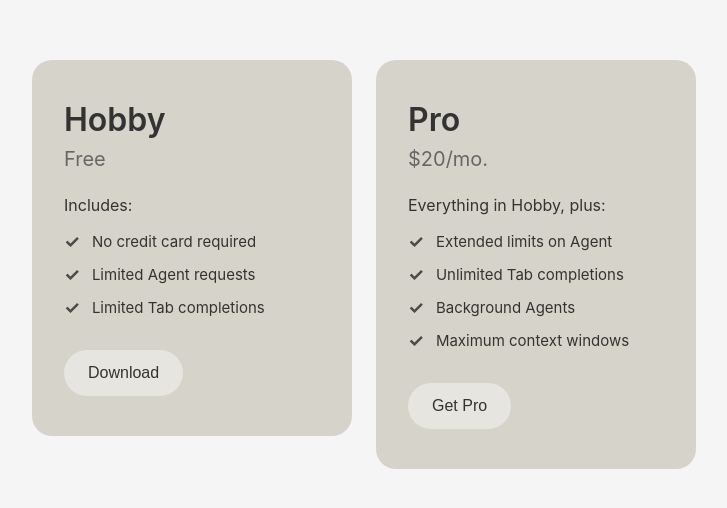
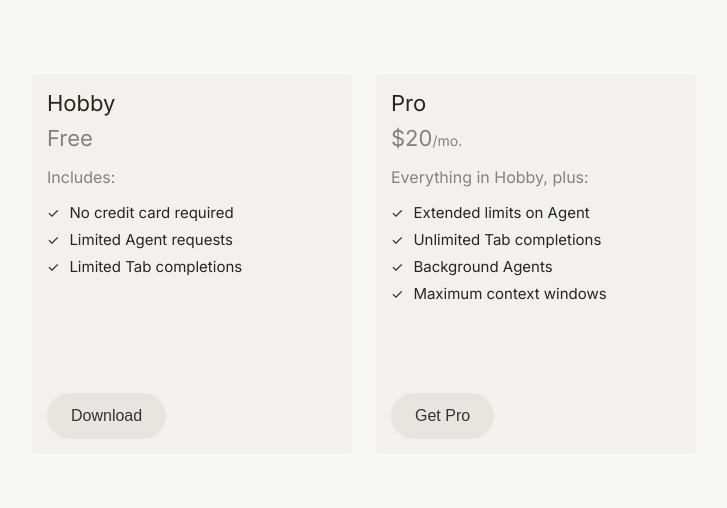
Before and after one commit to arvindsaxena92/AI-coding, a plain HTML site: page index.html in a window 1280 px wide. Shown: the part 136-644 px from the top of the page, without its empty margins (276-1003 px from the left). Drawn offline with Linux system fonts and the light colour scheme.

Commit message:
Updated UI for cards
Updated layout and spacing for cards

```diff
--- a/index.html
+++ b/index.html
@@ -4,13 +4,19 @@
     <meta charset="UTF-8">
     <meta name="viewport" content="width=device-width, initial-scale=1.0">
     <title>Pricing Plans</title>
+    <link rel="preconnect" href="https://fonts.googleapis.com">
+    <link rel="preconnect" href="https://fonts.gstatic.com" crossorigin>
+    <link href="https://fonts.googleapis.com/css2?family=Inter:wght@400;500;600&display=swap" rel="stylesheet">
     <link rel="stylesheet" href="styles.css">
 </head>
 <body>
     <div class="cards-container">
         <div class="card">
-            <h1 class="card-title">Hobby</h1>
-            <p class="card-price">Free</p>
+            <div class="card-main">
+                <h3 class="card-title">Hobby</h3>
+                <p class="card-price">
+                    <span class="card-price-amount">Free</span>
+                </p>
                 <div class="card-content">
                     <p class="includes-text">Includes:</p>
                     <ul class="features-list">
@@ -28,11 +34,18 @@
                         </li>
                     </ul>
                 </div>
+            </div>
+            <div class="card-cta">
                 <button class="download-button">Download</button>
             </div>
+        </div>
         <div class="card">
-            <h1 class="card-title">Pro</h1>
-            <p class="card-price">$20/mo.</p>
+            <div class="card-main">
+                <h3 class="card-title">Pro</h3>
+                <p class="card-price">
+                    <span class="card-price-amount">$20</span>
+                    <span class="card-price-period">/mo.</span>
+                </p>
                 <div class="card-content">
                     <p class="includes-text">Everything in Hobby, plus:</p>
                     <ul class="features-list">
@@ -54,7 +67,10 @@
                         </li>
                     </ul>
                 </div>
+            </div>
+            <div class="card-cta">
                 <button class="download-button">Get Pro</button>
+            </div>
         </div>
     </div>
 </body>
--- a/styles.css
+++ b/styles.css
@@ -5,8 +5,8 @@
 }
 
 body {
-    font-family: -apple-system, BlinkMacSystemFont, 'Segoe UI', Roboto, Oxygen, Ubuntu, Cantarell, sans-serif;
-    background-color: #f5f5f5;
+    font-family: 'Inter', -apple-system, BlinkMacSystemFont, 'Segoe UI', Roboto, sans-serif;
+    background-color: #F7F7F4;
     display: flex;
     justify-content: center;
     align-items: center;
@@ -24,34 +24,66 @@
 }
 
 .card {
-    background-color: #d6d4ca;
-    border-radius: 20px;
-    padding: 40px 32px;
+    background-color: #F2F1ED;
+    border-radius: 4px;
+    padding: 15px;
     width: 320px;
+    min-height: 380px;
     flex-shrink: 0;
+    display: flex;
+    flex-direction: column;
+    justify-content: space-between;
+}
+
+h3 {
+    font-size: 22px;
+    line-height: 28px;
+    color: #26251E;
 }
 
 .card-title {
-    font-size: 32px;
-    font-weight: 600;
-    color: #333;
+    font-weight: 400;
     margin-bottom: 8px;
 }
 
 .card-price {
     font-size: 20px;
-    color: #666;
-    margin-bottom: 24px;
+    color: rgba(102, 102, 102, 0.8);
+    /* margin-bottom: 24px; */
+    align-items: baseline;
+    display: inline-flex;
+}
+
+.card-price-amount {
+    font-size: 22px;
+    font-weight: 400;
+    color: rgba(102, 102, 102, 0.8);
+}
+
+.card-price-period {
+    font-size: 14px;
+    font-weight: 400;
+    color: rgba(102, 102, 102, 0.8);
 }
 
 .card-content {
     margin-bottom: 32px;
 }
 
+.card-main {
+    display: flex;
+    flex-direction: column;
+}
+
+.card-cta {
+    display: flex;
+    align-items: flex-end;
+}
+
 .includes-text {
     font-size: 16px;
-    color: #333;
-    margin-bottom: 16px;
+    color: rgba(102, 102, 102, 0.8);
+    margin: 16px 0;
 }
 
 .features-list {
@@ -62,16 +94,16 @@
 .features-list li {
     display: flex;
     align-items: center;
-    margin-bottom: 12px;
+    margin-bottom: 8px;
     font-size: 15px;
-    color: #333;
+    color: #26251E;
 }
 
 .checkmark {
-    color: #4a4a4a;
-    font-size: 18px;
-    margin-right: 12px;
-    font-weight: bold;
+    color: #26251E;
+    font-size: 14px;
+    margin-right: 10px;
+    font-weight: regular;
 }
 
 .download-button {
```
Lines whose indentation alone changed are shown as unchanged.
